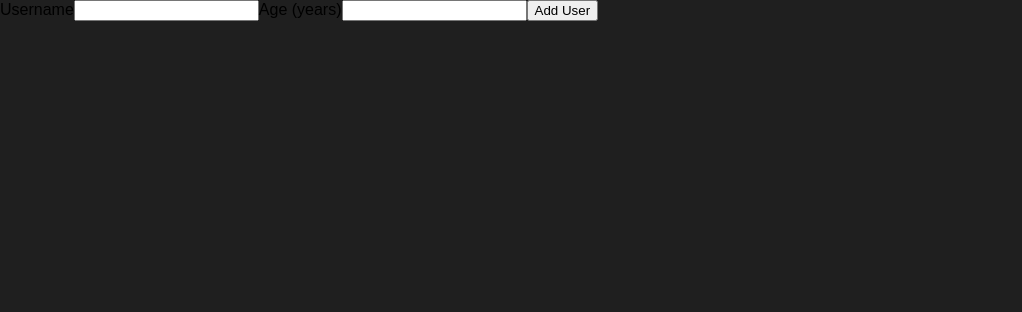
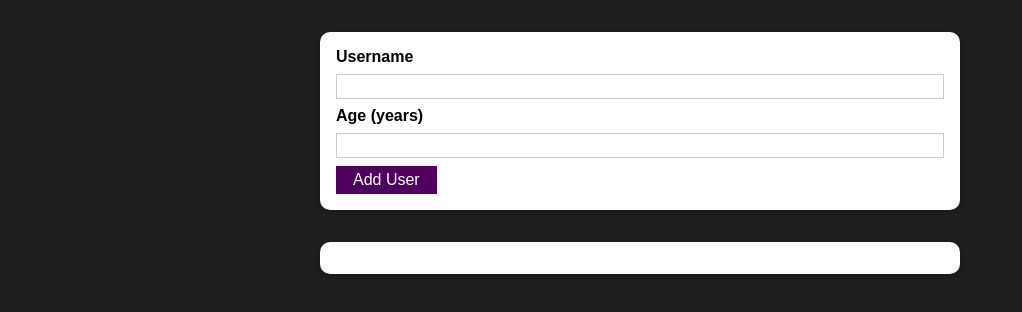
Before and after one commit to Huynhkimphat/react-app-3, a React (Create React App) app: page / in a window 1280 px wide. Shown: the top 312 px of the page, without its empty margins (0-1022 px from the left). Built offline with nearby package versions, Linux system fonts and the light colour scheme.

Commit message:
Finsh Project

```diff
--- a/src/App.js
+++ b/src/App.js
@@ -1,10 +1,20 @@
-import React from "react";
-
+import React, { useState } from "react";
+import UsersList from "./components/Users/UsersList";
 import AddUser from "./components/Users/AddUser";
 function App() {
+    const [usersList, setUsersList] = useState([]);
+    const addUserHandler = (userName, userAge) => {
+        setUsersList((prevState) => {
+            return [
+                ...prevState,
+                { name: userName, age: userAge, id: Math.random().toString() },
+            ];
+        });
+    };
     return (
         <div>
-            <AddUser />
+            <AddUser onAddUser={addUserHandler} />
+            <UsersList users={usersList} />
         </div>
     );
 }
--- /dev/null
+++ b/src/components/UI/Button.js
@@ -0,0 +1,16 @@
+import React from "react";
+
+import styles from "./Button.module.css";
+
+const Button = (props) => {
+    return (
+        <button
+            className={styles.button}
+            type={props.type || "button"}
+            onClick={props.onClick}
+        >
+            {props.children}
+        </button>
+    );
+};
+export default Button;
--- /dev/null
+++ b/src/components/UI/Button.module.css
@@ -0,0 +1,18 @@
+.button {
+    font: inherit;
+    border: 1px solid #4f005f;
+    background: #4f005f;
+    color: white;
+    padding: 0.25rem 1rem;
+    cursor: pointer;
+}
+
+.button:hover,
+.button:active {
+    background: #741188;
+    border-color: #741188;
+}
+
+.button:focus {
+    outline: none;
+}
--- /dev/null
+++ b/src/components/UI/Card.js
@@ -0,0 +1,10 @@
+import React from "react";
+import styles from "./Card.module.css";
+const Card = (props) => {
+    return (
+        <div className={`${styles.card} ${props.className}`}>
+            {props.children}
+        </div>
+    );
+};
+export default Card;
--- /dev/null
+++ b/src/components/UI/Card.module.css
@@ -0,0 +1,5 @@
+.card {
+    background: white;
+    box-shadow: 0 2px 8px rgba(0, 0, 0, 0.26);
+    border-radius: 10px;
+}
--- /dev/null
+++ b/src/components/UI/ErrorModal.js
@@ -0,0 +1,23 @@
+import React from "react";
+import Card from "./Card";
+import Button from "./Button";
+import styles from "./ErrorModal.module.css";
+const ErrorModal = (props) => {
+    return (
+        <div>
+            <div className={styles.backdrop} onClick={props.onConfirm} />
+            <Card className={styles.modal}>
+                <header className={styles.header}>
+                    <h2>{props.title}</h2>
+                </header>
+                <div className={styles.content}>
+                    <p>{props.message}</p>
+                </div>
+                <footer className={styles.actions}>
+                    <Button onClick={props.onConfirm}>Okay</Button>
+                </footer>
+            </Card>
+        </div>
+    );
+};
+export default ErrorModal;
--- /dev/null
+++ b/src/components/UI/ErrorModal.module.css
@@ -0,0 +1,45 @@
+.backdrop {
+    position: fixed;
+    top: 0;
+    left: 0;
+    width: 100%;
+    height: 100vh;
+    z-index: 10;
+    background: rgba(0, 0, 0, 0.75);
+}
+
+.modal {
+    position: fixed;
+    top: 30vh;
+    left: 10%;
+    width: 80%;
+    z-index: 100;
+    overflow: hidden;
+}
+
+.header {
+    background: #4f005f;
+    padding: 1rem;
+}
+
+.header h2 {
+    margin: 0;
+    color: white;
+}
+
+.content {
+    padding: 1rem;
+}
+
+.actions {
+    padding: 1rem;
+    display: flex;
+    justify-content: flex-end;
+}
+
+@media (min-width: 768px) {
+    .modal {
+        left: calc(50% - 20rem);
+        width: 40rem;
+    }
+}
--- a/src/components/Users/AddUser.js
+++ b/src/components/Users/AddUser.js
@@ -1,17 +1,73 @@
-import React from "react";
-
+import React, { useState } from "react";
+import styles from "./AddUser.module.css";
+import Card from "../UI/Card";
+import Button from "../UI/Button";
+import ErrorModal from "../UI/ErrorModal";
 const AddUser = (props) => {
+    const [enteredUsername, setEnteredUsername] = useState("");
+    const [enteredAge, setEnteredAge] = useState("");
+    const [error, setError] = useState("");
     const addUserHandler = (event) => {
         event.preventDefault();
+        if (
+            enteredUsername.trim().length === 0 ||
+            enteredAge.trim().length === 0
+        ) {
+            setError({
+                title: "Invalid input",
+                message: "Please enter a valid name and age(non-empty values).",
+            });
+            return;
+        }
+        if (+enteredAge < 1) {
+            setError({
+                title: "Invalid age",
+                message: "Please enter a valid age(>0).",
+            });
+            return;
+        }
+        props.onAddUser(enteredUsername, enteredAge);
+        setEnteredUsername("");
+        setEnteredAge("");
+    };
+    const usernameChangeHandler = (e) => {
+        setEnteredUsername(e.target.value);
+    };
+    const ageChangeHandler = (e) => {
+        setEnteredAge(e.target.value);
+    };
+    const errorHandler = () => {
+        setError(null);
     };
     return (
-        <form onSubmit={addUserHandler}>
-            <label htmlFor="username">Username</label>
-            <input id="username" type="text" />
-            <label htmlFor="age">Age (years)</label>
-            <input id="age" type="number" />
-            <button type="submit">Add User</button>
-        </form>
+        <div>
+            {error && (
+                <ErrorModal
+                    title={error.title}
+                    message={error.message}
+                    onConfirm={errorHandler}
+                />
+            )}
+            <Card className={styles.input}>
+                <form onSubmit={addUserHandler}>
+                    <label htmlFor="username">Username</label>
+                    <input
+                        id="username"
+                        type="text"
+                        value={enteredUsername}
+                        onChange={usernameChangeHandler}
+                    />
+                    <label htmlFor="age">Age (years)</label>
+                    <input
+                        id="age"
+                        type="number"
+                        value={enteredAge}
+                        onChange={ageChangeHandler}
+                    />
+                    <Button type="submit">Add User</Button>
+                </form>
+            </Card>
+        </div>
     );
 };
 export default AddUser;
--- /dev/null
+++ b/src/components/Users/AddUser.module.css
@@ -0,0 +1,26 @@
+.input {
+    margin: 2rem auto;
+    padding: 1rem;
+    width: 90%;
+    max-width: 40rem;
+}
+
+.input label {
+    display: block;
+    font-weight: bold;
+    margin-bottom: 0.5rem;
+}
+
+.input input {
+    font: inherit;
+    display: block;
+    width: 100%;
+    border: 1px solid #ccc;
+    padding: 0.15rem;
+    margin-bottom: 0.5rem;
+}
+
+.input input:focus {
+    outline: none;
+    border-color: #4f005f;
+}
--- /dev/null
+++ b/src/components/Users/UsersList.js
@@ -0,0 +1,19 @@
+import React from "react";
+import Card from "../UI/Card";
+import styles from "./UsersList.module.css";
+const UsersList = (props) => {
+    return (
+        <Card className={styles.users}>
+            <ul>
+                {props.users.map((user) => {
+                    return (
+                        <li key={user.id}>
+                            {user.name} ({user.age} years old)
+                        </li>
+                    );
+                })}
+            </ul>
+        </Card>
+    );
+};
+export default UsersList;
--- /dev/null
+++ b/src/components/Users/UsersList.module.css
@@ -0,0 +1,16 @@
+.users {
+    margin: 2rem auto;
+    width: 90%;
+    max-width: 40rem;
+}
+
+.users ul {
+    list-style: none;
+    padding: 1rem;
+}
+
+.users li {
+    border: 1px solid #ccc;
+    margin: 0.5rem 0;
+    padding: 0.5rem;
+}
```
Also changed, not shown: 1 other file (tests, documents, lock files or other folders).
